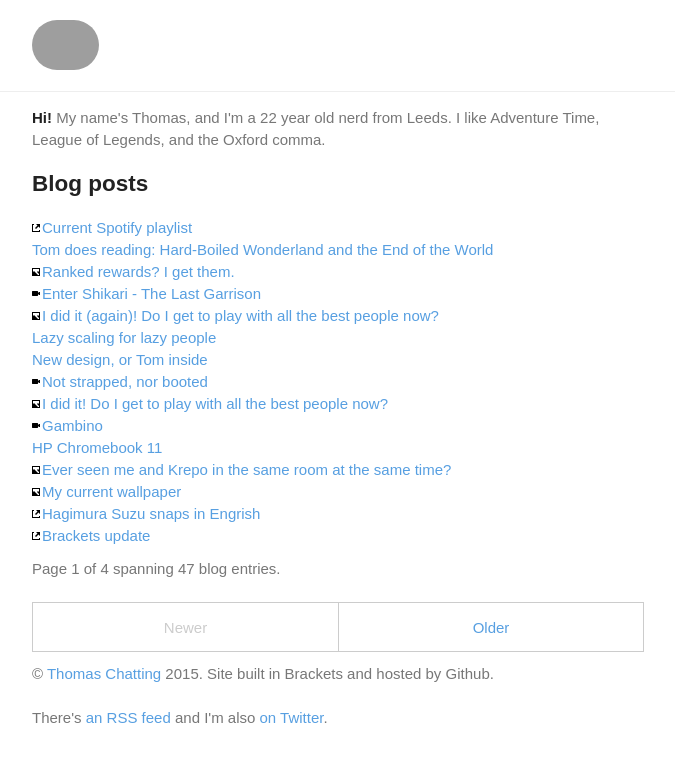
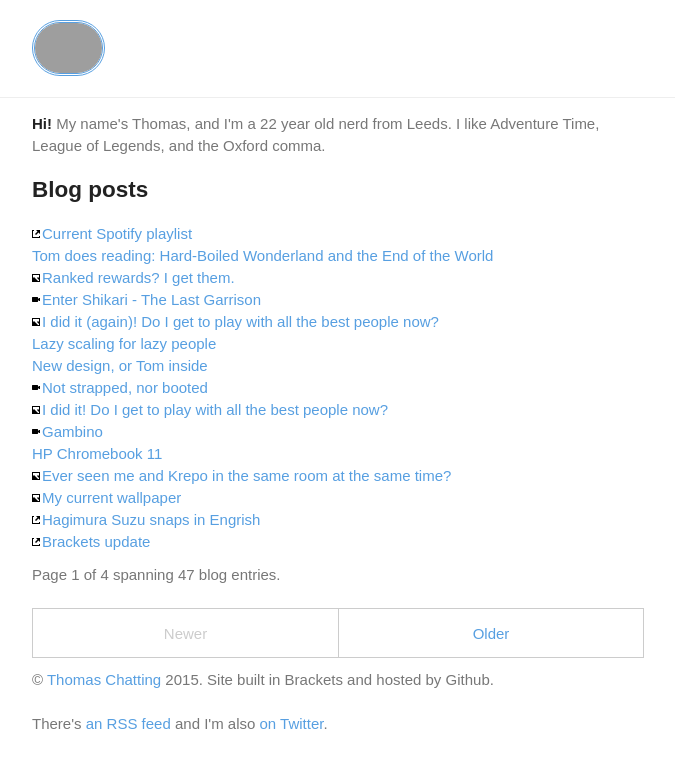
Before and after one commit to tomchatting/tomchatting.github.io, a Jekyll site: the page built from index.html, in a window 1280 px wide. Shown: the top 768 px of the page, without its empty margins (302-977 px from the left). Built offline with Jekyll 4.4.1, drawn with Linux system fonts in a browser that asks for light colours; some web fonts are replaced; the list of posts is cut into pages by our own code; grey boxes are pictures that could not be loaded.

Commit message:
Update default.html

```diff
--- a/_layouts/default.html
+++ b/_layouts/default.html
@@ -6,7 +6,7 @@
     <link rel=stylesheet href=/css/main.css>
     <link rel=stylesheet href=/css/syntax.css>
 
-    <div class=wrapper><a href=/><img src="https://a.ppy.sh/2067217?1420665252.png" height="50px" style="border-radius: 200px;"></a></div>
+    <div class=wrapper><a href=/><img src="https://a.ppy.sh/2067217?1420665252.png" height="50px" style="border-radius: 200px; border-style: double;"></a></div>
     <hr>
     <div class=wrapper>
     <p><b>Hi!</b> <ins>My name's Thomas, and I'm a 22 year old nerd from Leeds. I like Adventure Time, League of Legends, and the Oxford comma.</ins></p>
```
